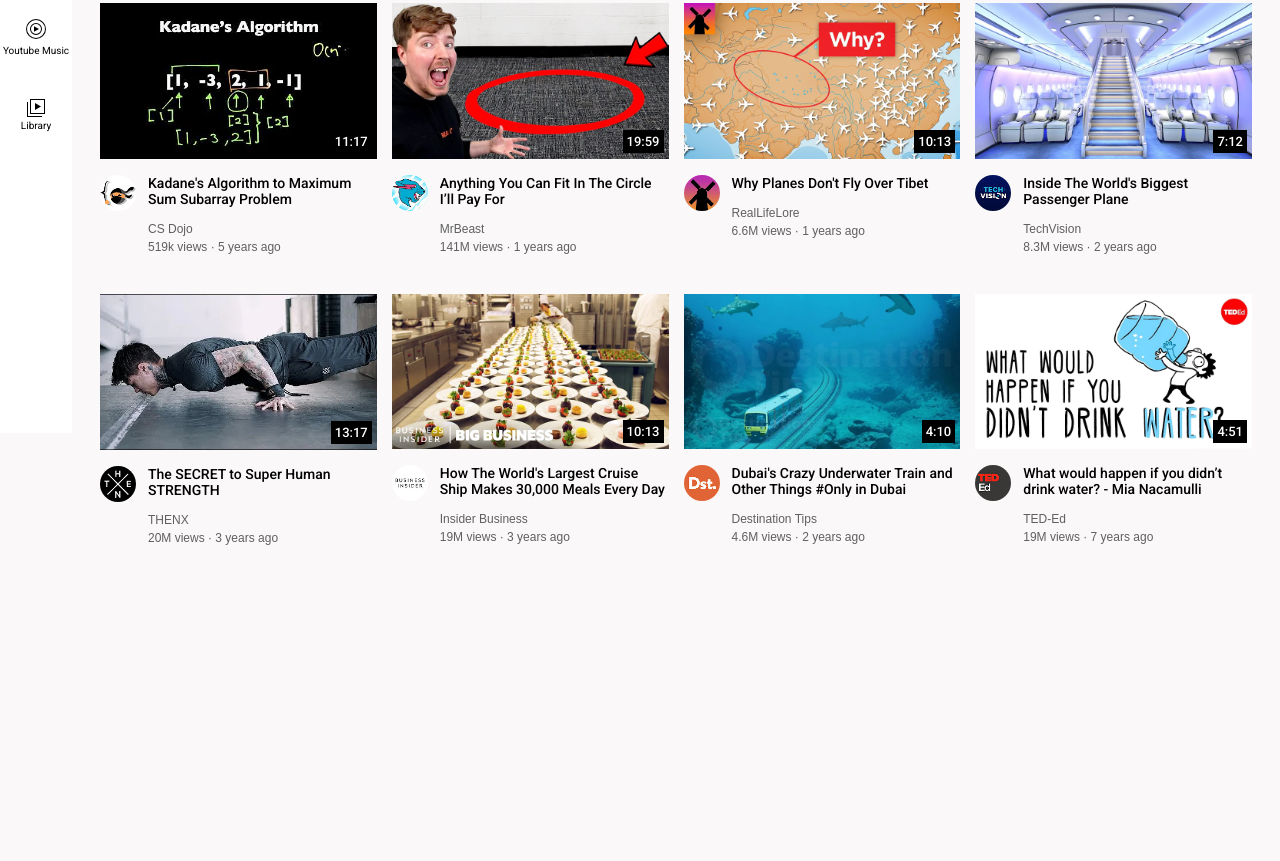
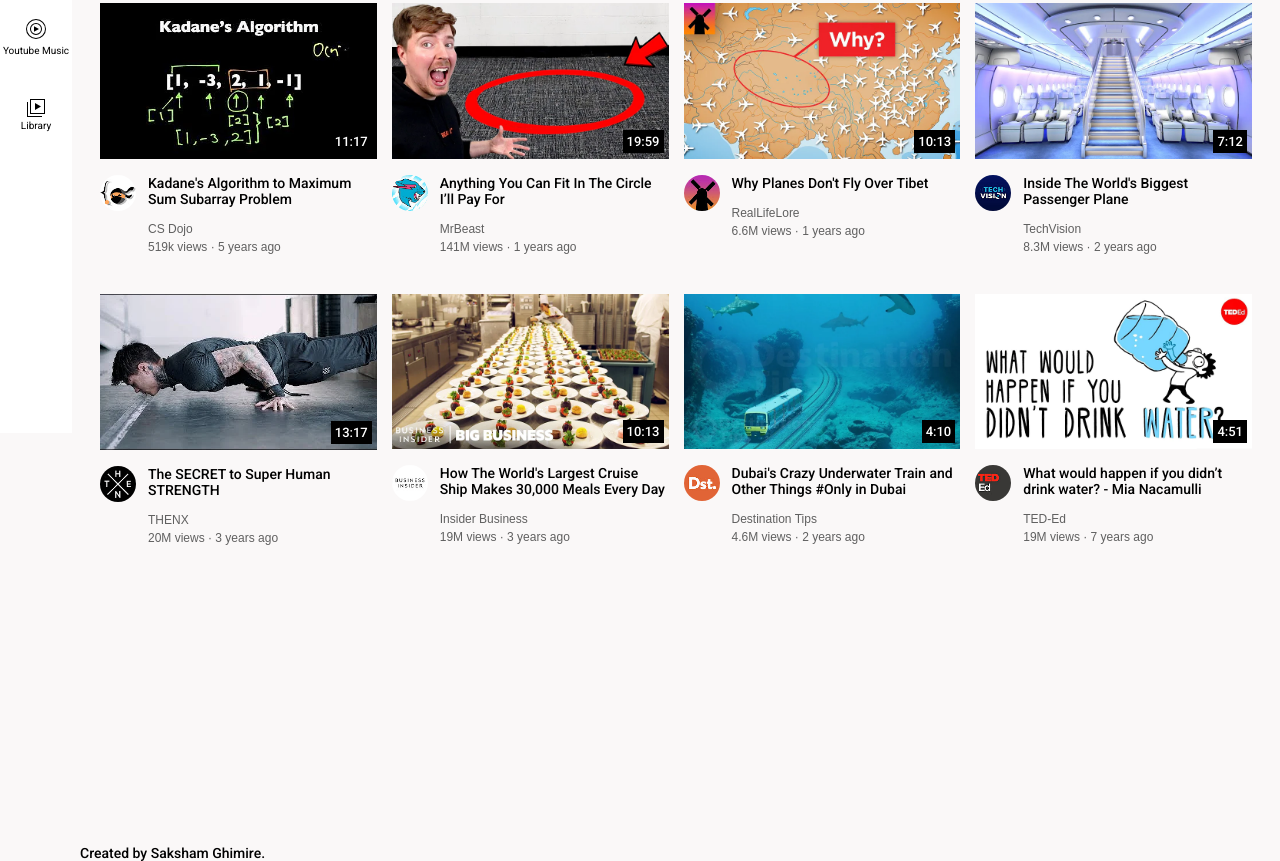
Before and after one commit to Durtilx/Durtilx, a plain HTML site: page index.html in a window 1280 px wide. Shown: the part 367-1228 px from the top of the page. Drawn offline with Linux system fonts and the light colour scheme.

Commit message:
Update index.html

```diff
--- a/index.html
+++ b/index.html
@@ -236,5 +236,8 @@ TED-Ed
 
 
 </div>
+  <footer>
+    <p>Created by Saksham Ghimire.</p>
+  </footer>
 
 </body>
```
